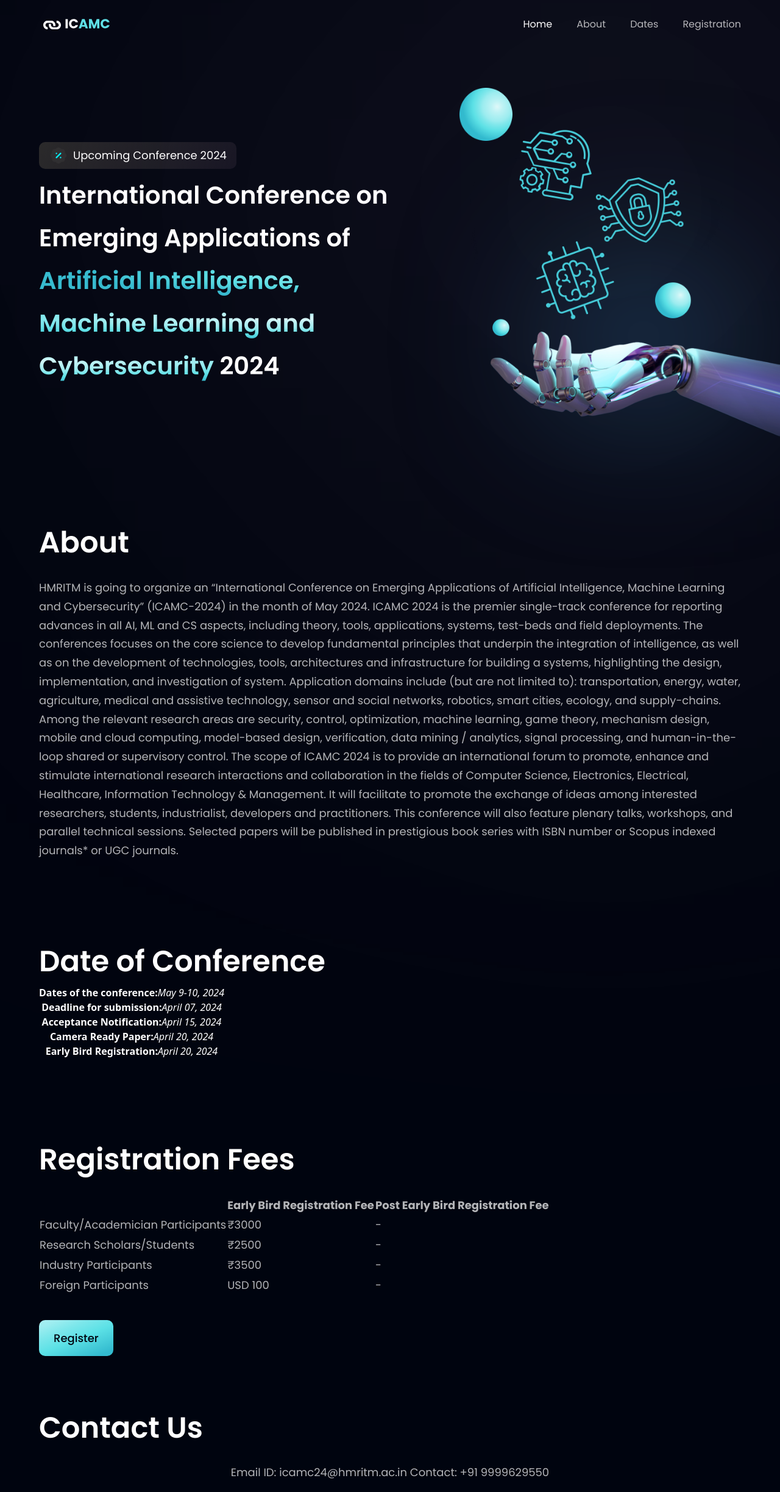
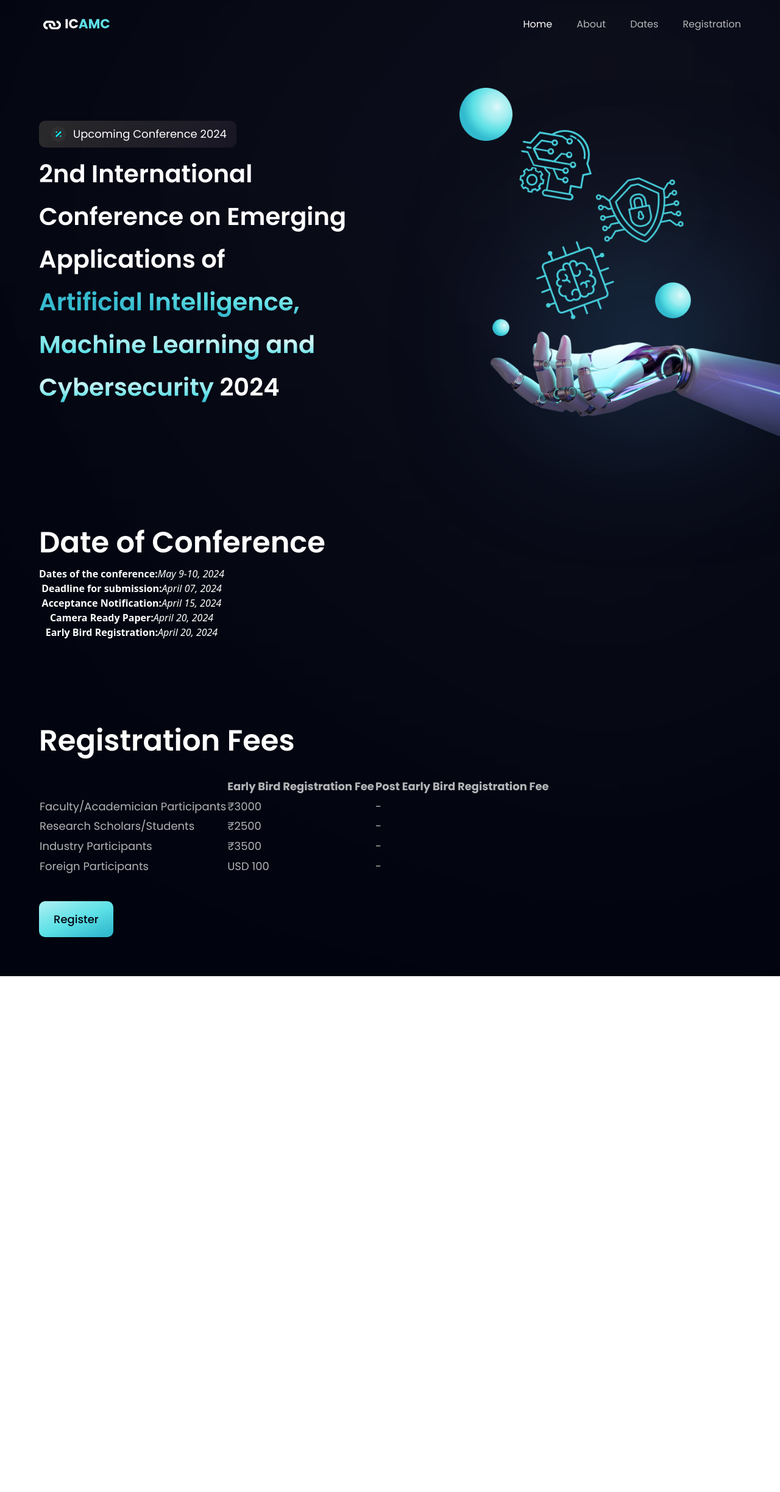
Before and after one commit to chaitanyarora/icamc-2024, a React (Vite) app: page / in a window 1280 px wide. Shown: the whole page at 61% size. After the commit the page ends 1601 px from the top, so only its background shows below. Built offline with nearby package versions, Linux system fonts and the light colour scheme.

Commit message:
Hero Text Update

```diff
--- a/src/App.jsx
+++ b/src/App.jsx
@@ -1,8 +1,16 @@
 import styles from "./style";
+import { BrowserRouter, Routes, Route } from "react-router-dom";
 import { Billing, Business, CardDeal, Clients, CTA, Footer, Navbar, Stats, Testimonials, Hero } from "./components";
 
 const App = () => (
+
+
   <div className="bg-primary w-full overflow-hidden">
+  <BrowserRouter>
+  <Routes>
+    <Route path="/clients" element = {<Clients />}></Route>
+    <Route path="/products" element = {<Business />}></Route>
+  </Routes>
     <div className={`${styles.paddingX} ${styles.flexCenter}`}>
       <div className={`${styles.boxWidth}`}>
         <Navbar />
@@ -18,17 +26,18 @@ const App = () => (
     <div className={`bg-primary ${styles.paddingX} ${styles.flexCenter}`}>
       <div className={`${styles.boxWidth}`}>
         {/* <Stats /> */}
-        <Business />
         <Billing />
         <CardDeal />
-        <Clients />
 
         {/* <Testimonials />
         <CTA />
         <Footer /> */}
       </div>
     </div>
+  </BrowserRouter>
+
   </div>
+
 );
 
 export default App;
--- a/src/components/Business.jsx
+++ b/src/components/Business.jsx
@@ -19,7 +19,7 @@ const FeatureCard = ({ icon, title, content, index }) => (
 );
 
 const Business = () =>  (
-  <section id="features" className={layout.section}>
+  <section id="about" className={layout.section}>
     <div className={layout.sectionInfo}>
       <h2 className={styles.heading2}>
         About
--- a/src/components/Clients.jsx
+++ b/src/components/Clients.jsx
@@ -4,11 +4,9 @@ import styles from "../style";
 const Clients = () => (
   <section className={`${styles.flexCenter} my-4 text-white`}>
     <div className={`${styles.flexCenter} flex-wrap w-full`}>
-    <h1 className={styles.heading2}>Contact Us</h1>
+      <h1 className={styles.heading2}>Contact Us</h1>
 
-   <p className={`${styles.paragraph} mt-5`}> Email ID: icamc24@hmritm.ac.in
-
-Contact: +91 9999629550</p>
+      <p className={`${styles.paragraph} mt-5`}> Email ID: icamc24@hmritm.ac.in Contact: +91 9999629550</p>
 
 
       {/* {clients.map((client) => (
--- a/src/components/Hero.jsx
+++ b/src/components/Hero.jsx
@@ -15,7 +15,7 @@ const Hero = () => {
 
         <div className="flex flex-row justify-between items-center w-full">
           <h1 className="flex flex-col font-poppins font-semibold ss:text-[40px] text-[30px] text-white ss:leading-[70px] leading-[45px]">
-            International Conference on Emerging Applications of
+            2nd International Conference on Emerging Applications of
             <p>
               <span className="text-gradient">Artificial Intelligence, Machine Learning and Cybersecurity</span> 2024
             </p>{" "}
@@ -24,7 +24,7 @@ const Hero = () => {
       </div>
 
       <div className={`flex-1 flex ${styles.flexCenter} md:my-0 my-10 relative`}>
-        <img src={robot} alt="billing" className="w-[100%] h-[100%] relative z-[5]" />
+        <img src={robot} alt="robot-hand" className="w-[100%] h-[100%] relative z-[5]" />
 
         {/* gradient start */}
         <div className="absolute z-[0] w-[40%] h-[35%] top-0 pink__gradient" />
--- a/src/components/Navbar.jsx
+++ b/src/components/Navbar.jsx
@@ -1,5 +1,5 @@
 import { useState } from "react";
-
+import { Link } from "react-router-dom";
 import { close, logo, menu } from "../assets";
 import { navLinks } from "../constants";
 
@@ -20,7 +20,8 @@ const Navbar = () => {
             } ${index === navLinks.length - 1 ? "mr-0" : "mr-10"}`}
             onClick={() => setActive(nav.title)}
           >
-            <a href={`#${nav.id}`}>{nav.title}</a>
+          <Link className="mx-auto" to={`/${nav.id}`}>{`${nav.title}`}</Link>
+            {/* <a href={`#${nav.id}`}>{nav.title}</a> */}
           </li>
         ))}
       </ul>
```
